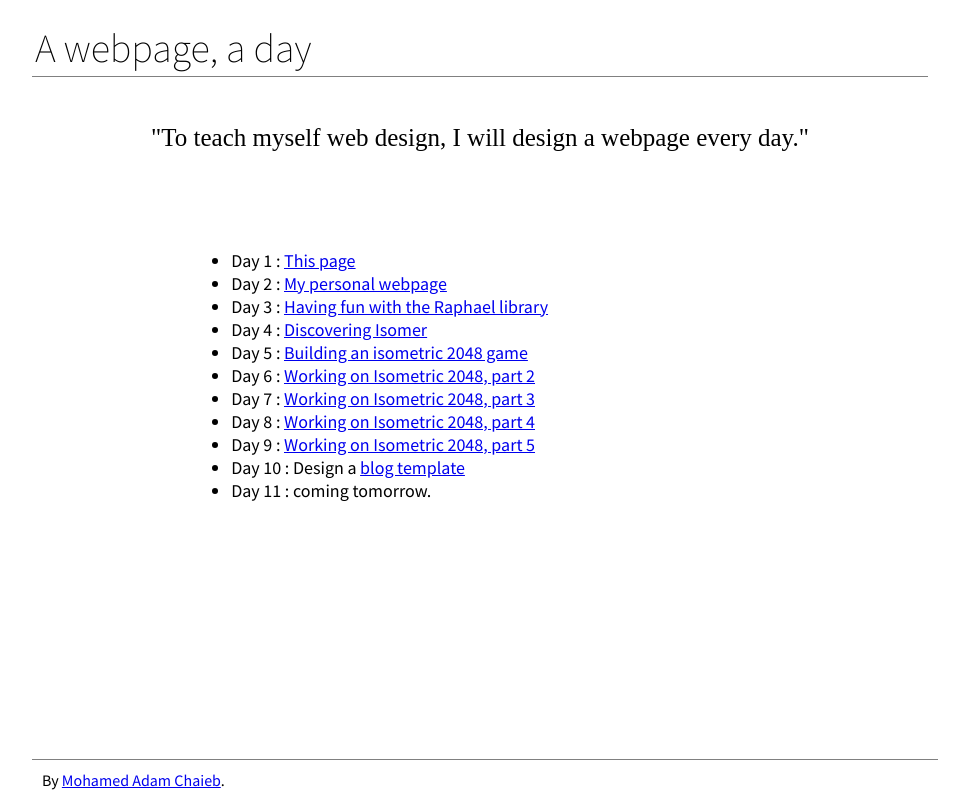
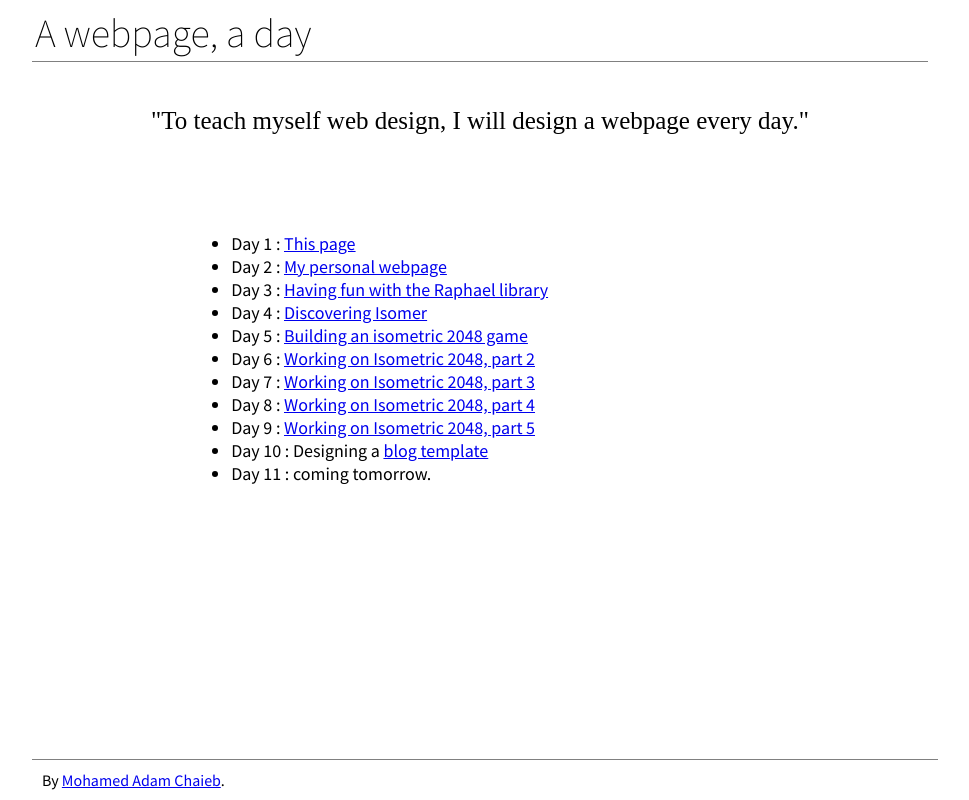
Before and after one commit to moechaieb/A-webpage-a-day, a plain HTML site: page index.html in a window 1280 px wide. Shown: the whole page, without its empty margins (160-1129 px from the left). Drawn offline with nearby package versions, Linux system fonts and the light colour scheme; a web font is replaced by a local one.

Commit message:
Fixed a small detail with the landing page

```diff
--- a/index.html
+++ b/index.html
@@ -8,8 +8,8 @@
 		<script src="animations.js"></script>
 	</head>
 	<body>
-		<h1>A webpage, a day</h1>
-		<div id="main">
+		<header>A webpage, a day</header>
+		<div class="main">
 			<p class="quote">"To teach myself web design, I will design a webpage every day."</p>
 			<ul class="webpages">
 				<li>Day 1 : <a href="index.html">This page</a></li>
@@ -21,7 +21,7 @@
 				<li>Day 7 : <a href="./day4/index.html">Working on Isometric 2048, part 3</a></li>
 				<li>Day 8 : <a href="./day4/index.html">Working on Isometric 2048, part 4</a></li>
 				<li>Day 9 : <a href="./day4/index.html">Working on Isometric 2048, part 5</a></li>
-				<li>Day 10 : Design a <a href="./day10/index.html">blog template</a></li>
+				<li>Day 10 : Designing a <a href="./day10/index.html">blog template</a></li>
 				<li>Day 11 : coming tomorrow.</li>
 			</ul>
 			<footer>By <a href="http://themoechaieb.com">Mohamed Adam Chaieb</a>.</footer>
--- a/main-style.css
+++ b/main-style.css
@@ -1,14 +1,18 @@
 body {
 	display: none;
 	margin: 0px 15% 0 15%;
-	padding-top:20px;
 	font-family: "Source Sans Pro";
 }
 
-h1 {
+.main {
+	padding-bottom: 50px;
+}
+
+header {
 	font-size: 40px;
 	font-weight: lighter;
 	padding: 3px;
+	margin-top: 5px;
 	border-bottom: 1px gray solid;
 }
 
```
Also changed, not shown: day10/index.html (+8 -0 lines).
